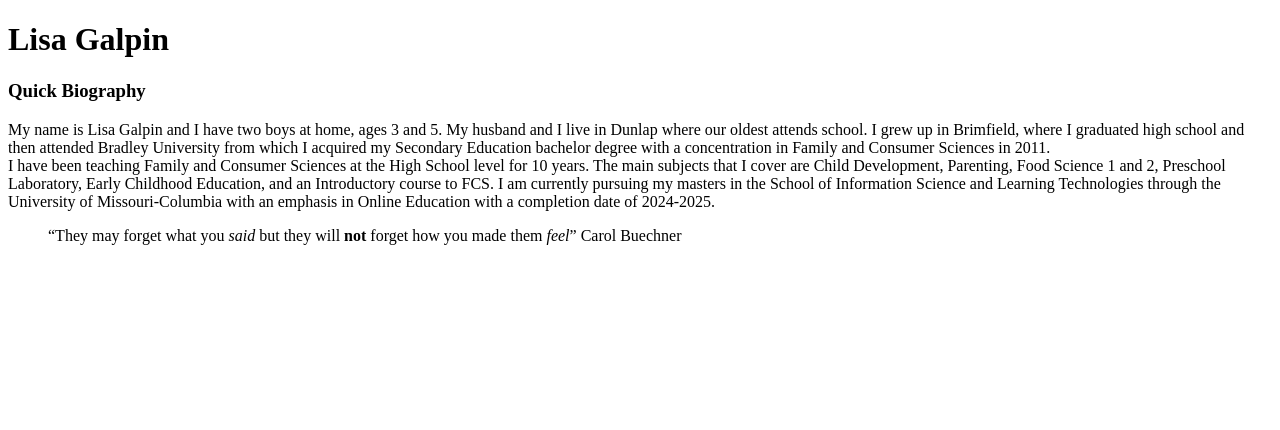
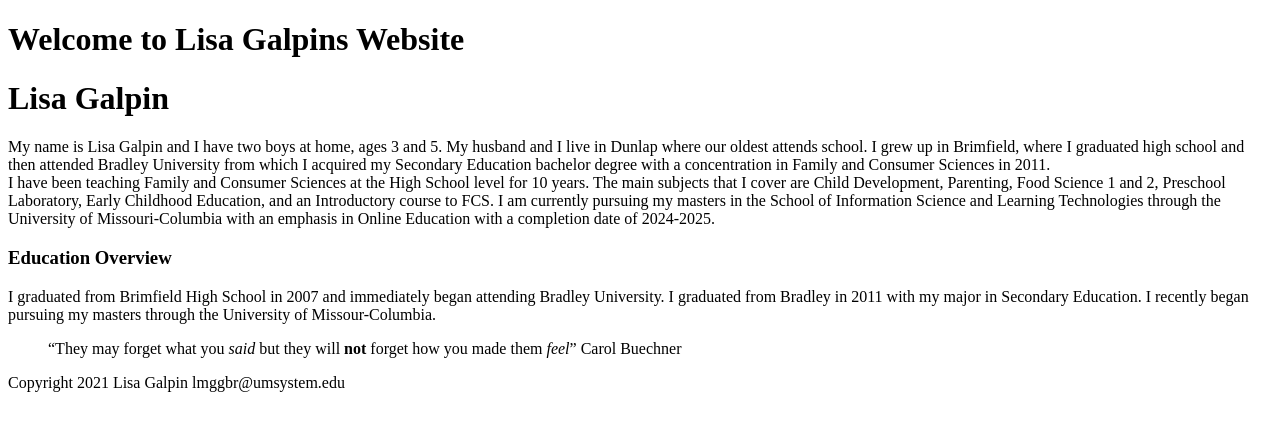
Before and after one commit to Lisag21/Lisag21.github.io, a plain HTML site: page islt_7310/about.html in a window 1280 px wide. Drawn offline with Linux system fonts and the light colour scheme.

Commit message:
Add files via upload

```diff
--- a/islt_7310/about.html
+++ b/islt_7310/about.html
@@ -1,13 +1,19 @@
 <!DOCTYPE html>
 <html lang="en-US">
 <head>
-<title> About Lisa Galpin </title>
-<meta charset="utf-8">
+                <meta charset="utf-8">
+               <title> Educator Credentials </title>
 </head>
 <body>
-<h1>Lisa Galpin </h1>
-<h3> Quick Biography</h3>
-<p>My name is Lisa Galpin and I have two boys at home, ages 3 and 5. My husband and I live in Dunlap where our oldest attends school. I grew up in Brimfield, where I graduated high school and then attended Bradley University from which I acquired my Secondary Education bachelor degree with a concentration in Family and Consumer Sciences in 2011.</br> I have been teaching Family and Consumer Sciences at the High School level for 10 years. The main subjects that I cover are Child Development, Parenting, Food Science 1 and 2, Preschool Laboratory, Early Childhood Education, and an Introductory course to FCS. I am currently pursuing my masters in the School of Information Science and Learning Technologies through the University of Missouri-Columbia with an emphasis in Online Education with a completion date of 2024-2025.</p>
-<blockquote>“They may forget what you <em>said</em> but they will <strong>not</strong> forget how you made them <em>feel</em>” Carol Buechner</blockquote>
+   <header><h1>Welcome to Lisa Galpins Website</h1></header>
+    <nav></nav>
+<main>
+    <h1>Lisa Galpin </h1>
+    <p>My name is Lisa Galpin and I have two boys at home, ages 3 and 5. My husband and I live in Dunlap where our oldest attends school. I grew up in Brimfield, where I graduated high school and then attended Bradley University from which I acquired my Secondary Education bachelor degree with a concentration in Family and Consumer Sciences in 2011.<br/>I have been teaching Family and Consumer Sciences at the High School level for 10 years. The main subjects that I cover are Child Development, Parenting, Food Science 1 and 2, Preschool Laboratory, Early Childhood Education, and an Introductory course to FCS. I am currently pursuing my masters in the School of Information Science and Learning Technologies through the University of Missouri-Columbia with an emphasis in Online Education with a completion date of 2024-2025.</p>
+    <h3>Education Overview</h3>
+       <p>I graduated from Brimfield High School in 2007 and immediately began attending Bradley University. I graduated from Bradley in 2011 with my major in Secondary Education. I recently began pursuing my masters through the University of Missour-Columbia.</p>
+    <blockquote>“They may forget what you <em>said</em> but they will <strong>not</strong> forget how you made them <em>feel</em>” Carol Buechner</blockquote>
+</main>
+<footer>Copyright 2021 Lisa Galpin lmggbr@umsystem.edu</footer>
 </body>
 </html>
```
Also changed, not shown: islt_7310/Galpin_Template.html (added, +13 -0 lines), islt_7310/index.html (added, +15 -0 lines).
